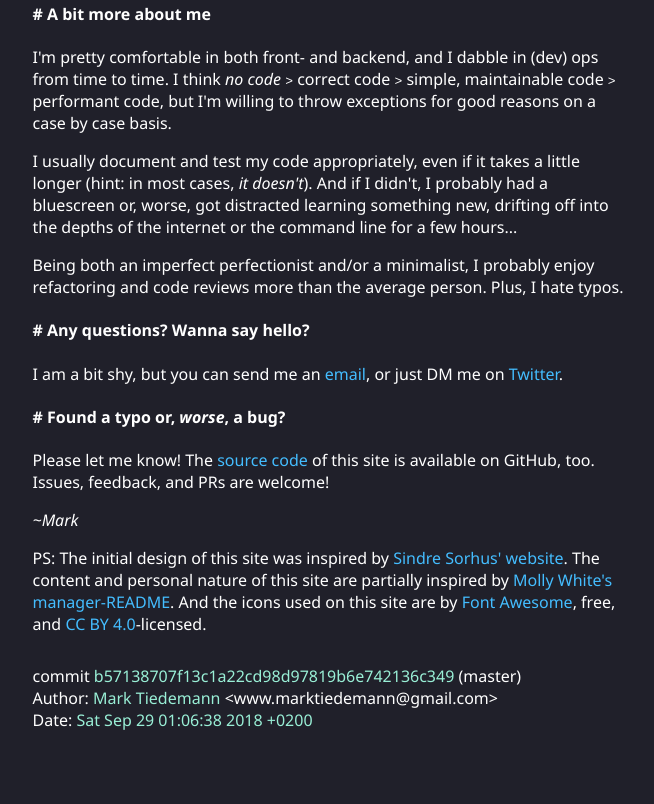
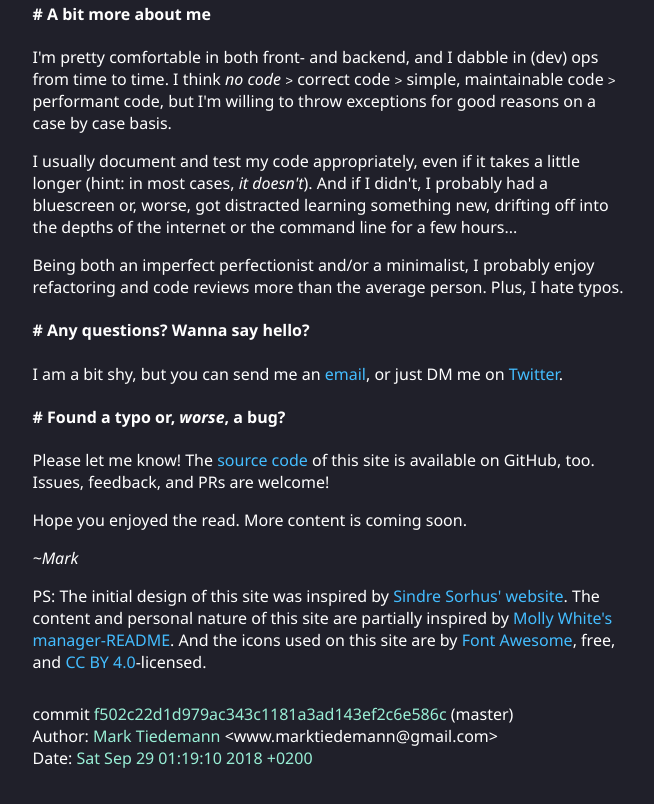
Before and after one commit to MarkTiedemann/marktiedemann.github.io, a website: page index.html in a window 1280 px wide. Shown: the part 925-1729 px from the top of the page, without its empty margins (310-964 px from the left). Before the commit the page ends 1691 px from the top, so only its background shows below. Drawn offline with Linux system fonts and the light colour scheme; no server answers.

Commit message:
Update text

```diff
--- a/index.html
+++ b/index.html
@@ -44,13 +44,14 @@
 		<p>I am a bit shy, but you can send me an <a href="mailto:www.marktiedemann@gmail.com">email</a>, or just DM me on <a href="https://twitter.com/MarkTiedemannDE">Twitter</a>.</p>
 		<h4># Found a typo or, <em>worse</em>, a bug?</h4>
 		<p>Please let me know! The <a href="https://github.com/marktiedemann/marktiedemann.github.io">source code</a> of this site is available on GitHub, too. Issues, feedback, and PRs are welcome!</p>
+		<p>Hope you enjoyed the read. More content is coming soon.</p>
 		<p><em>~Mark</em></p>
 		<p>PS: The initial design of this site was inspired by <a href="https://github.com/sindresorhus">Sindre Sorhus&#39;</a> <a href="https://sindresorhus.com/">website</a>. The content and personal nature of this site are partially inspired by <a href="http://www.mollywhite.net/">Molly White&#39;s</a> <a href="https://github.com/molly/manager-README">manager-README</a>. And the icons used on this site are by <a href="https://fontawesome.com/free">Font Awesome</a>, free, and <a href="https://creativecommons.org/licenses/by/4.0/">CC BY 4.0</a>-licensed.</p>
 	</main>
 	<footer>
-		commit <span id="commit_hash">b57138707f13c1a22cd98d97819b6e742136c349</span> <span id="commit_branch">(master)</span><br>
+		commit <span id="commit_hash">f502c22d1d979ac343c1181a3ad143ef2c6e586c</span> <span id="commit_branch">(master)</span><br>
 		Author: <span id="commit_author">Mark Tiedemann</span> <span id="commit_email">&lt;www.marktiedemann@gmail.com&gt;</span><br>
-		Date: <span id="commit_date">Sat Sep 29 01:06:38 2018 +0200</span>
+		Date: <span id="commit_date">Sat Sep 29 01:19:10 2018 +0200</span>
 	</footer>
 	<script src="index.min.js" type="text/javascript"></script>
 	<script type="application/ld+json">{"@context":"http://schema.org/","@type":"Person","name":"Mark","familyName":"Tiedemann","email":"www.marktiedemann@gmail.com","gender":"Male","homeLocation":{"@type":"Place","address":{"@type":"PostalAddress","addressCountry":"DE","addressRegion":"Hamburg"}},"nationality":"DE"}</script>
```
Also changed, not shown: index.md (+2 -0 lines).
